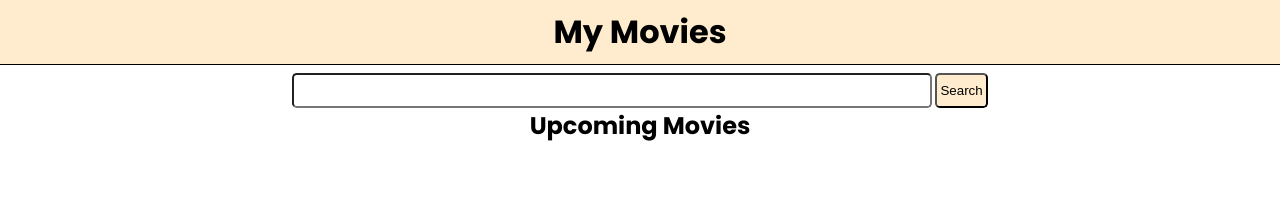
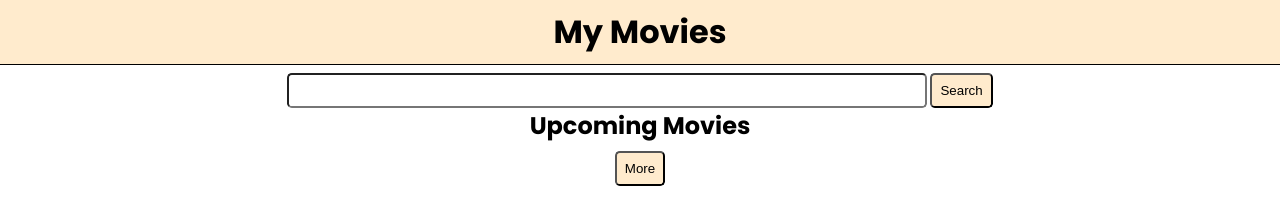
Before and after one commit to sandyhabala/Final-DrillMovie, a plain HTML site: page index.html in a window 1280 px wide. Drawn offline with Linux system fonts and the light colour scheme; no server answers.

Commit message:
add extra feature

```diff
--- a/index.html
+++ b/index.html
@@ -30,6 +30,10 @@
     </div>
     <h2 style="text-align: center">Upcoming Movies</h2>
     <div class="movies" id="movies"></div>
+
+    <div class="footer">
+      <button onclick="seeMoreMovies()">More</button>
+    </div>
     <script src="index.js"></script>
   </body>
 </html>
--- a/index.js
+++ b/index.js
@@ -2,9 +2,11 @@ const moviesDiv = document.getElementById("movies");
 
 const apiKey = "1bfdbff05c2698dc917dd28c08d41096";
 
+let page = 1;
+
 const getMovies = async () => {
   const response = await fetch(
-    `https://api.themoviedb.org/3/movie/upcoming?api_key=${apiKey}&language=en-US&page=1`
+    `https://api.themoviedb.org/3/movie/upcoming?api_key=${apiKey}&language=en-US&page=${page}`
   );
 
   const movies = await response.json();
@@ -61,6 +63,11 @@ const renderMovies = async () => {
 };
 
 renderMovies();
+
+const seeMoreMovies = async () => {
+  page++;
+  await renderMovies();
+};
 
 const popupContent = (
   title,
--- a/styles.css
+++ b/styles.css
@@ -32,10 +32,15 @@ header {
   border-radius: 0.3rem;
 }
 
-.search button {
+.search button,
+.footer button {
   background-color: blanchedalmond;
-  padding: 0.2rem;
+  padding: 0.5rem;
   border-radius: 0.3rem;
+}
+
+.footer button {
+  margin-top: 0.5rem;
 }
 
 .movies {
@@ -104,3 +109,8 @@ header {
   border-radius: 0.5rem;
   max-width: 70%;
 }
+
+.footer {
+  display: flex;
+  justify-content: center;
+}
```
